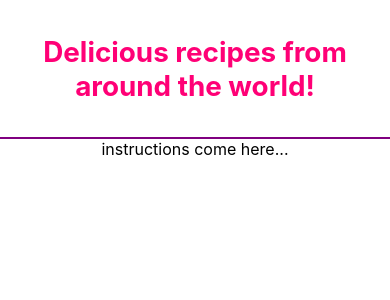
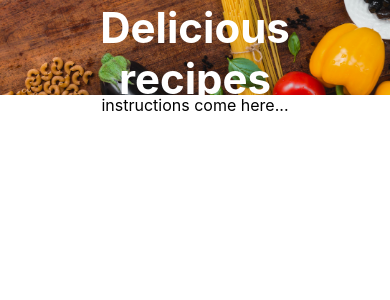
Before and after one commit to alihakak/react-meal-recipes, a React (Create React App) app: page /meal/recipe/1 in a window 390 px wide. Shown: the top 300 px of the page. Built offline with nearby package versions, Linux system fonts and the light colour scheme.

Commit message:
Meals Page , Header Responsive fixes

```diff
--- a/package.json
+++ b/package.json
@@ -10,6 +10,7 @@
     "@testing-library/user-event": "^7.2.1",
     "axios": "^0.19.2",
     "react": "^16.13.1",
+    "react-device-detect": "^1.12.1",
     "react-dom": "^16.13.1",
     "react-router-dom": "^5.1.2",
     "react-scripts": "3.4.1",
--- a/public/index.html
+++ b/public/index.html
@@ -24,7 +24,7 @@
       work correctly both with client-side routing and a non-root public URL.
       Learn how to configure a non-root public URL by running `npm run build`.
     -->
-    <title>React App</title>
+    <title>My Little Kitchen!</title>
   </head>
   <body>
     <noscript>You need to enable JavaScript to run this app.</noscript>
--- a/src/App.css
+++ b/src/App.css
@@ -14,7 +14,7 @@
 }
 
 .App-header {
- border-bottom: 2px purple solid;
+
   min-height: 10vh;
   display: flex;
   flex-direction: column;
--- a/src/App.js
+++ b/src/App.js
@@ -1,16 +1,16 @@
 import React from 'react';
 import './App.css';
-import MainHeader from './components/AppHeader';
+import Header from './components/Header';
+import HeaderBackground from './themes/assets/header-1.jpg'
 import CategoryContainer from './containers/CategoryContainer';
 import MealContainer from './containers/MealCointainer';
 import { BrowserRouter as PageRouter, Switch, Route } from "react-router-dom";
+import { appLabels } from './utils/constants';
 
 function App() {
   return (
     <div className="App">
-      <header className="App-header">
-        <MainHeader />
-      </header>
+        <Header title={appLabels.headerText} imgSrc={HeaderBackground} />
       <PageRouter>
         <Switch>
         <Route path="/meal/recipe">
--- a/src/components/AppHeader/AppHeader.js
+++ /dev/null
@@ -1,18 +0,0 @@
-
-import React from 'react';
-import styled from 'styled-components';
-
-const HeaderContainer = styled.div`
-    padding: 16px 0;
-    color: #ff0076;
-`;
-
-const AppHeader = () => {
-    return (
-        <HeaderContainer>
-            <h1>Delicious recipes from around the world!</h1>
-        </HeaderContainer>
-    )
-}
-
-export default AppHeader;
--- a/src/components/AppHeader/index.js
+++ /dev/null
@@ -1,2 +0,0 @@
-import AppHeader from './AppHeader'
-export default AppHeader;
--- a/src/components/Categories/CategoryList.js
+++ b/src/components/Categories/CategoryList.js
@@ -25,7 +25,7 @@ const CategoryList = ({ categories }) => {
                 component='ul'
             >
                 {categories && categories.map((category, i ) =>
-                    <Grid item lg={3} md={4} xs={6} key={`cat-${i}`}>
+                    <Grid item lg={3} md={4} sm={4} xs={6} key={`cat-${i}`}>
                         <Link to={{ pathname: `/category/${category.title}`, state: { description: category.description} } }>
                             <GridListTile key={category.id} cols={1}>
                                 <img src={category.image} alt={category.title} />
--- /dev/null
+++ b/src/components/Header/Header.js
@@ -0,0 +1,33 @@
+
+import React from 'react';
+import styled from 'styled-components';
+import { isMobile } from "react-device-detect";
+
+const HeaderContainer = styled.div`
+    padding: 0;
+    color: #fff;
+    img {
+        width: 100%;
+        height: auto;
+      }
+    h1 {
+    font-size: ${isMobile ? '16px' : '42px'};
+    position: absolute;
+    top: ${isMobile ? '5%' : '15%'};
+    left: 50%;
+    transform: translate(-50%, -50%);
+    }
+`;
+
+const Header = ({ title, imgSrc }) => {
+    return (
+        <HeaderContainer>
+            <header className="App-header">
+                {imgSrc && <img src={imgSrc} />}
+                <h1>  {title} </h1>
+            </header>
+        </HeaderContainer>
+    )
+}
+
+export default Header;
--- /dev/null
+++ b/src/components/Header/index.js
@@ -0,0 +1,2 @@
+import Header from './Header'
+export default Header;
--- a/src/components/Meals/MealList.js
+++ b/src/components/Meals/MealList.js
@@ -25,7 +25,7 @@ const MealList = ({ meals, mealCategory, description }) => {
                 component='ul'
             >
                 {meals && meals.map((meal, i ) =>
-                    <Grid item lg={4} md={6} xs={12} key={`ml-${i}`}>
+                    <Grid item lg={4} md={6} sm={4} xs={12} key={`ml-${i}`}>
                         <Link to={{ pathname: `/meal/recipe` }}>
                             <GridListTile key={meal.id} cols={1}>
                                 <img src={meal.image} alt={meal.title} />
--- a/src/containers/MealCointainer.js
+++ b/src/containers/MealCointainer.js
@@ -3,16 +3,26 @@ import styled from "styled-components";
 import { getMealsByCategoryName } from "../api/ApiUtils";
 import MealList from "../components/Meals/MealList";
 
-const HealHadline = styled.div`
-    min-height:80px;
-    padding: 30px;
+const MealHadline = styled.div`
+    margin : 0 auto;
+    margin: 5%;
+    h4 {
+        padding-top: 30px;
+        color:red;
+        text-align: left;
+        font-size: 24px;
+    }
+    p {
+        min-height:50px;
+        padding: 20px;
         display: flex;
         flex-direction: row;
         border-bottom: 3px solid red;
-    margin: 5%;
         border-top: 3px solid silver;
         font-size: 18px;
         text-align: left;
+    }
+
 `;
 
 const MealContainer = ({ categoryName, categoryDesc }) => {
@@ -41,7 +51,12 @@ const MealContainer = ({ categoryName, categoryDesc }) => {
     else if (!hasError)
         return (meals && meals.length > 0 &&
             <>
-            <HealHadline>{categoryDesc}</HealHadline>
+                <MealHadline>
+                    <h4>
+                        {categoryName}
+                    </h4>
+                    <p>{categoryDesc}</p>
+                </MealHadline>
                 <MealList meals={meals}
                     mealCategory={categoryName}
                     description={categoryDesc} >
--- /dev/null
+++ b/src/utils/constants.js
@@ -0,0 +1,3 @@
+export const appLabels = {
+    headerText: 'Delicious recipes from around the world...',
+}
```
Also changed, not shown: src/themes/assets/header-1.jpg (added), 1 other file (tests, documents, lock files or other folders). Lines whose indentation alone changed are shown as unchanged.
